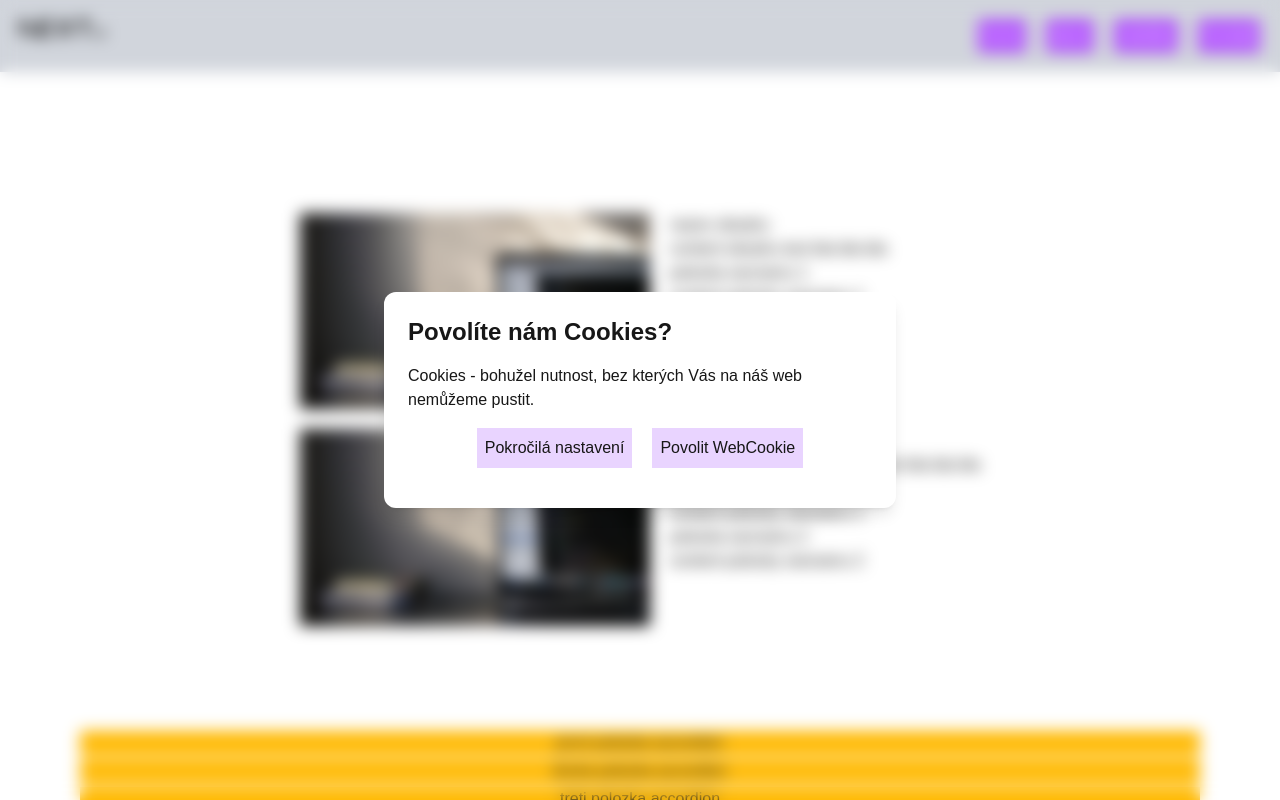
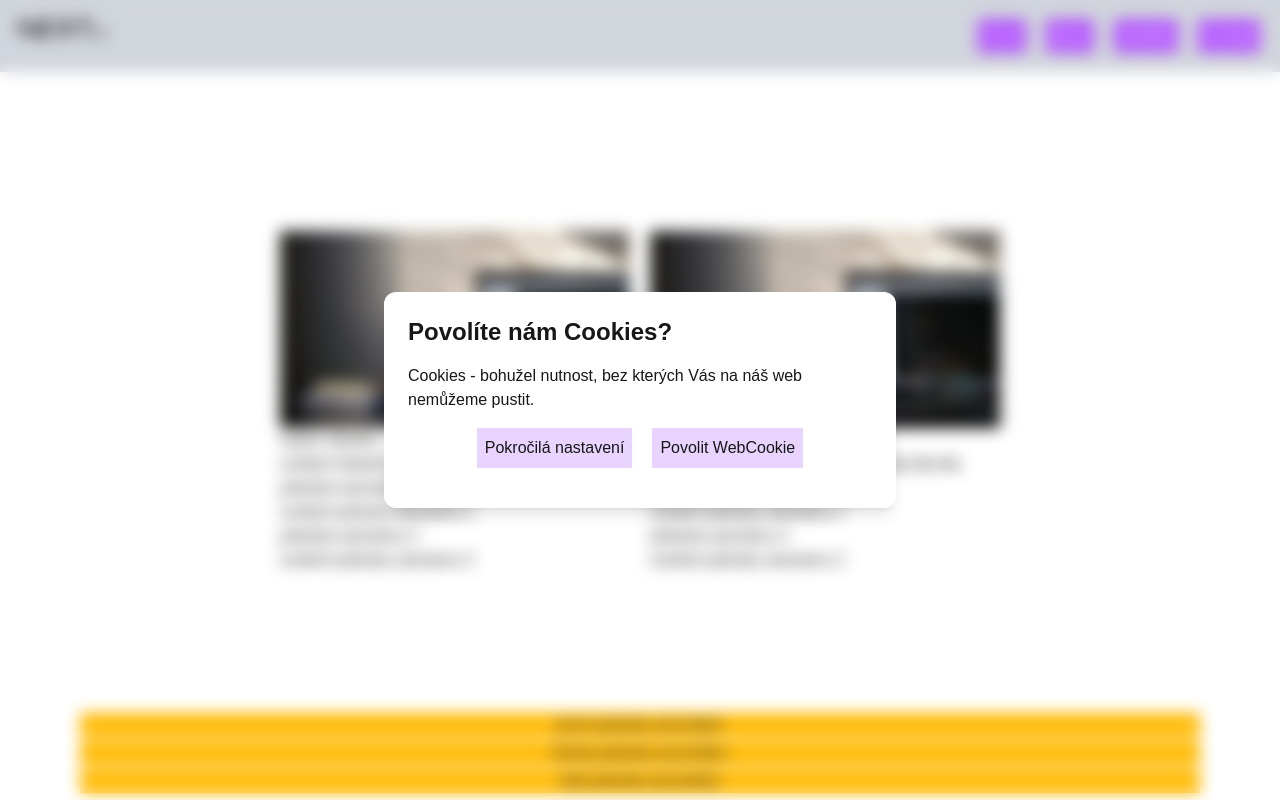
Before and after one commit to MorDym/nextjs_web_template, a Next.js app in the folder nextjs_web_template/: page /about in a window 1280 px wide. Shown: the top 800 px of the page. Built offline with nearby package versions, Linux system fonts and the light colour scheme.

Commit message:
feat: basic content optimized

```diff
--- a/nextjs_web_template/src/app/about/page.tsx
+++ b/nextjs_web_template/src/app/about/page.tsx
@@ -2,11 +2,19 @@
 import Accordion from '../components/Accordion'
 import { accordionData } from '../data/data'
 import BasicContent from '../components/BasicContent';
+import { basicContentData } from '../data/data';
 
 export default function about() {
   return (
-           <div className="grid items-center justify-items-center min-h-screen p-8 pb-20 gap-16 sm:p-20">
-        <BasicContent />
+    <div className="grid items-center justify-items-center min-h-screen p-8 pb-20 gap-16 sm:p-20">
+      <div className='flex flex-col sm:flex-row gap-5'>
+        {basicContentData.map((item) => {
+          const { id, title, content, img, seznam } = item;
+          return (
+            <BasicContent key={id} id={id} title={title} content={content} img={img} seznam={seznam} />
+          );
+        })}
+      </div>
       <div className='flex flex-col gap-1'>
         {accordionData.map((accord) => {
           const { id, title, content } = accord;
--- a/nextjs_web_template/src/app/components/BasicContent.tsx
+++ b/nextjs_web_template/src/app/components/BasicContent.tsx
@@ -1,32 +1,30 @@
 import React from 'react'
-import { basicContentData } from '../data/data'
 import Image from 'next/image';
+import { BasicContentProps } from '../data/type';
 
-function BasicContent() {
+function BasicContent({ id, title, content, img, seznam }: BasicContentProps) {
+
     return (
-        <div className='flex flex-col gap-5'>
-            {basicContentData.map((contents) => {
-                const { id, title, content, img, seznam } = contents;
-                return (
-                    <div key={id} className="flex flex-col sm:flex-row gap-5">
-                        <Image src={img} alt={title} width={350} height={350} />
+        <div key={id}>
+            {img ? <Image src={img} alt={title} width={350} height={350} /> : null}
             <div>
                 <h2>{title}</h2>
                 <p>{content}</p>
+                {seznam && (
                     <ul>
-                                {seznam.map((item) => {
-                                    const { id, name, content } = item;
-                                    return (
-                                        <li key={id}>{name} <br />{content}</li>
-                                    );
-                                })}
+                        {seznam.map((item) => (
+                            <li key={item.id}>
+                                {item.name} <br />
+                                {item.content}
+                            </li>
+                        ))}
                     </ul>
+                )}
+
             </div>
         </div>
+
     );
-            })}
-        </div>
-    )
 }
 
 export default BasicContent
```
Lines whose indentation alone changed are shown as unchanged.
